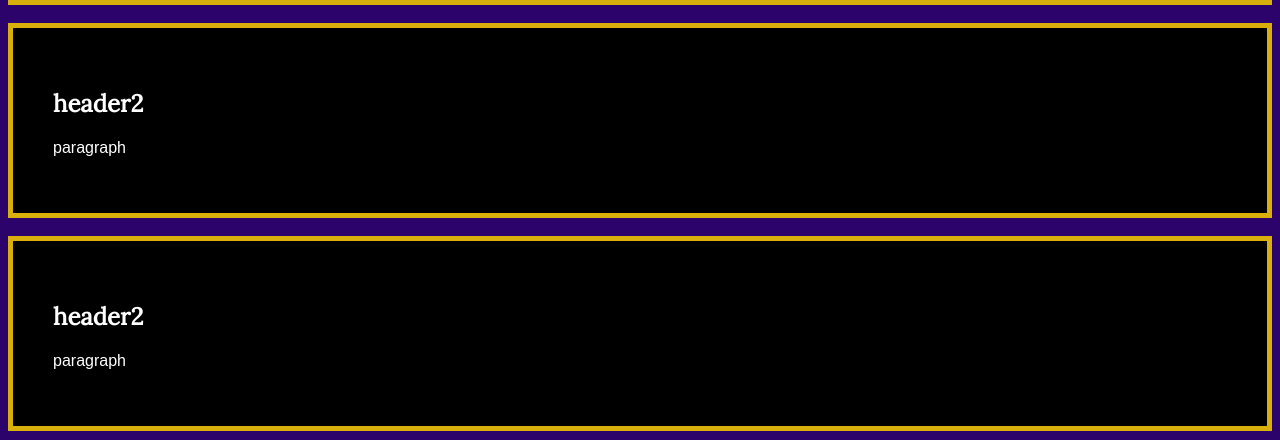
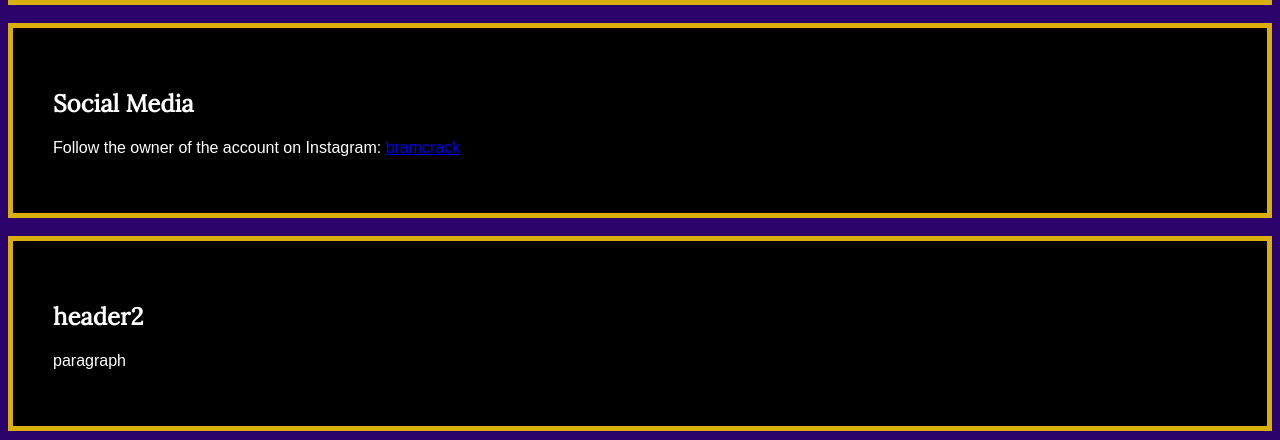
Before and after one commit to bramcrack/MemesYT, a plain HTML site: page index.html in a window 1280 px wide. Shown: the part 360-800 px from the top of the page. Drawn offline with Linux system fonts and the light colour scheme.

Commit message:
Update index.html

```diff
--- a/index.html
+++ b/index.html
@@ -1,5 +1,12 @@
 <html>
 <head>
+<link rel="apple-touch-icon" sizes="180x180" href="favicon_package_v0.16/apple-touch-icon.png">
+<link rel="icon" type="image/png" sizes="32x32" href="favicon_package_v0.16/favicon-32x32.png">
+<link rel="icon" type="image/png" sizes="16x16" href="favicon_package_v0.16/favicon-16x16.png">
+<link rel="manifest" href="favicon_package_v0.16/site.webmanifest">
+<link rel="mask-icon" href="favicon_package_v0.16/safari-pinned-tab.svg" color="#5bbad5">
+<meta name="msapplication-TileColor" content="#da532c">
+<meta name="theme-color" content="#ffffff">
   <script async src="//pagead2.googlesyndication.com/pagead/js/adsbygoogle.js"></script>
 <script>
      (adsbygoogle = window.adsbygoogle || []).push({
@@ -62,8 +69,8 @@ h2 {
   <br/>
 
   <div id="squares">
-    <h2>header2</h2>
-  <p>paragraph</p>
+    <h2>Social Media</h2>
+  <p>Follow the owner of the account on Instagram: <a href="https://www.instagram.com/bramcrack/">bramcrack</a></p>
   </div>
   <br/>
 
```
